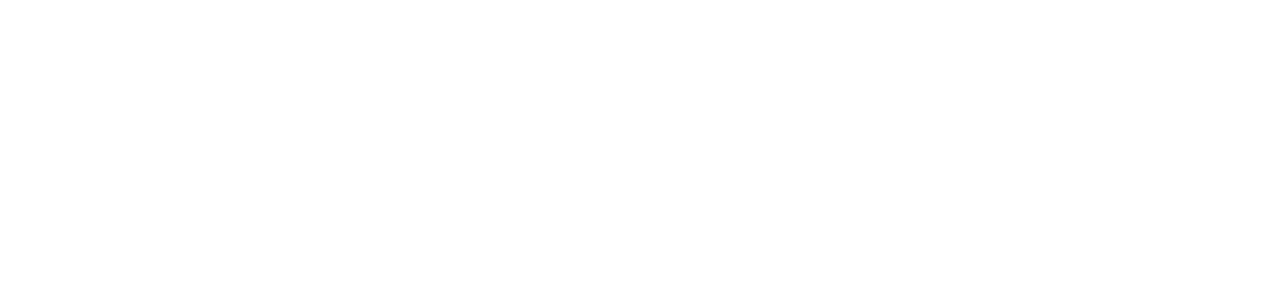
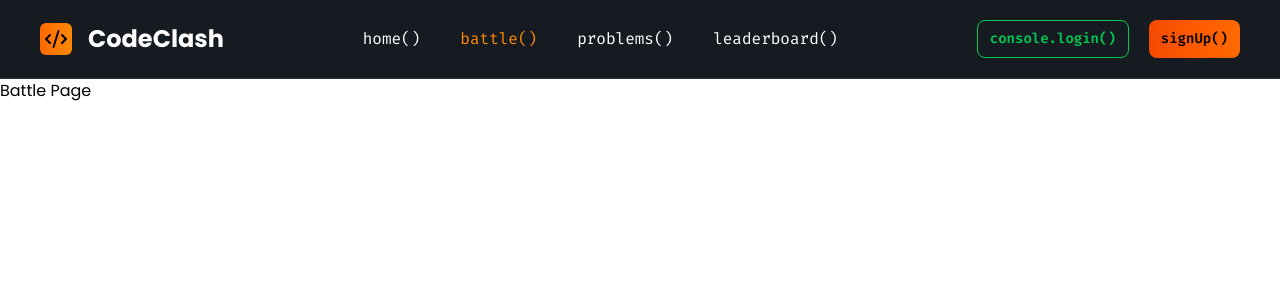
Before and after one commit to prakash-ydv/CodeClash, a React (Vite) app in the folder client/: page /battle in a window 1280 px wide. Before the commit this address had no page. Shown: the top 300 px of the page. Built offline with nearby package versions, Linux system fonts and the light colour scheme; a web font is replaced by a local one.

Commit message:
add battle route

```diff
--- a/client/src/App.jsx
+++ b/client/src/App.jsx
@@ -5,6 +5,7 @@
 import LoginPage from "./pages/LoginPage";
 import LeaderBoardPage from "./pages/LeaderBoardPage";
 import SignUpPage from "./pages/SignUpPage";
+import BattlePage from "./pages/BattlePage";
 
 function App() {
   return (
@@ -13,6 +14,7 @@
         <Route path="/" element={<HomePage />} />
         <Route path="/login" element={<LoginPage />} />
         <Route path="/signup" element={<SignUpPage />} />
+        <Route path="/battle" element={<BattlePage />} />
         <Route path="/problems" element={<ProblemsPage />} />
         <Route path="/leaderboard" element={<LeaderBoardPage />} />
       </Routes>
--- a/client/src/component/ui/NavBar.jsx
+++ b/client/src/component/ui/NavBar.jsx
@@ -23,7 +23,7 @@
         <h1 className="text-white">CodeClash</h1>
       </div>
 
-      <div id="middle" className="hidden lg:flex gap-10 text-white">
+      <div id="middle" className="hidden lg:flex gap-8 xl:gap-10 text-white">
         <NavLink
           className={({ isActive }) =>
             `fira hover:text-orange-400 transition-colors duration-300 ease-in-out
@@ -33,6 +33,16 @@
           to={"/"}
         >
           home()
+        </NavLink>
+        <NavLink
+          className={({ isActive }) =>
+            `fira hover:text-orange-400 transition-colors duration-300 ease-in-out
+            ${isActive ? "text-orange-400" : "text-white"}
+            `
+          }
+          to={"/battle"}
+        >
+          battle()
         </NavLink>
         <NavLink
           className={({ isActive }) =>
@@ -118,6 +128,17 @@
               ${isActive ? "text-orange-400" : ""}
             `
             }
+            to={"/battle"}
+            onClick={closeMobileMenu}
+          >
+            battle()
+          </NavLink>
+          <NavLink
+            className={({ isActive }) =>
+              `fira text-white hover:text-orange-400 transition-colors duration-300 ease-in-out text-lg py-2
+              ${isActive ? "text-orange-400" : ""}
+            `
+            }
             to={"/problems"}
             onClick={closeMobileMenu}
           >
--- /dev/null
+++ b/client/src/pages/BattlePage.jsx
@@ -0,0 +1,13 @@
+import React from "react";
+import NavBar from "../component/ui/NavBar";
+
+function BattlePage() {
+  return (
+    <div>
+      <NavBar />
+      <h1>Battle Page</h1>
+    </div>
+  );
+}
+
+export default BattlePage;
```
